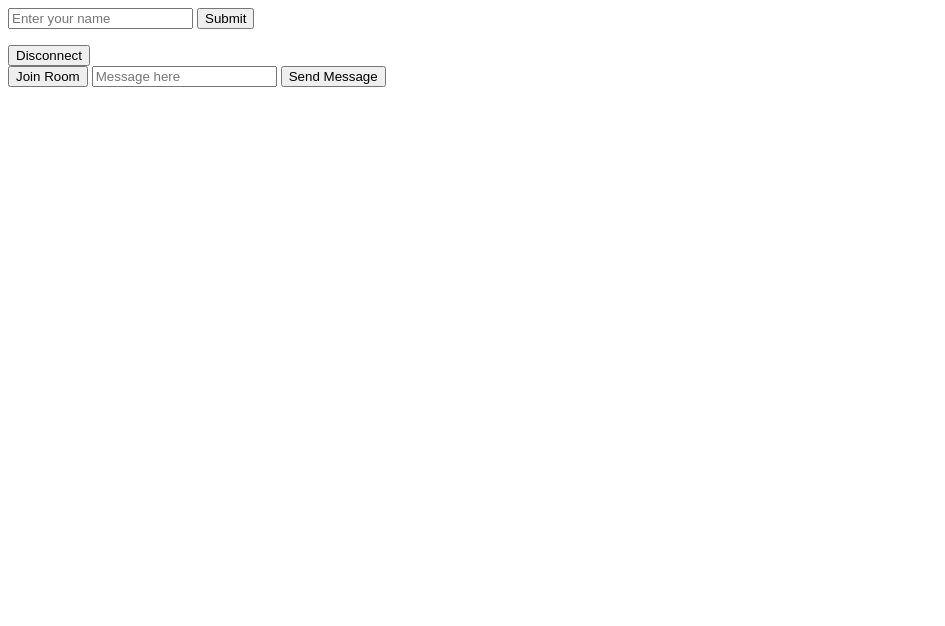
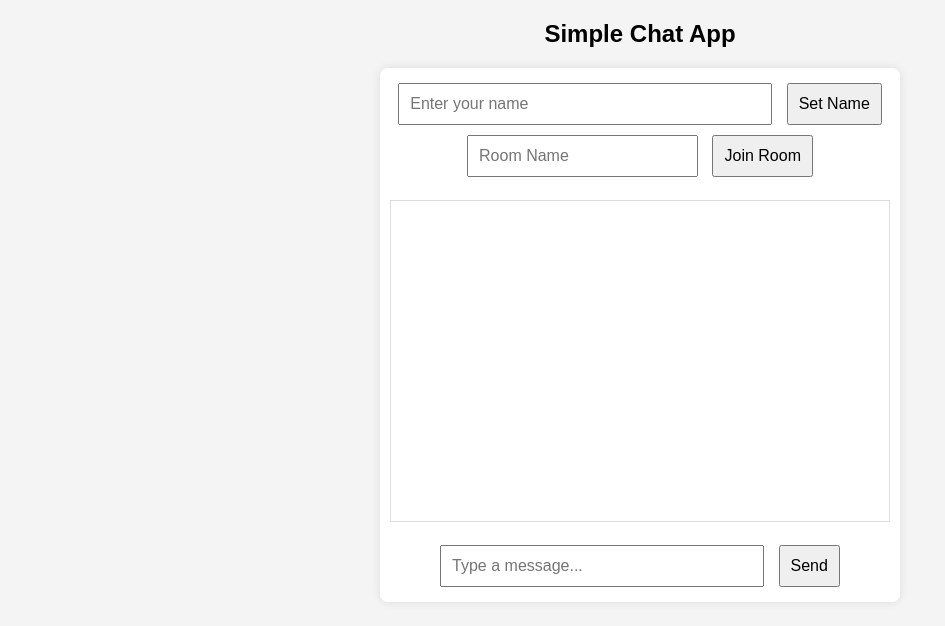
Before and after one commit to SIDHARTH20K4/Real-Time-communication, a website: page ind.html in a window 1280 px wide. Shown: the whole page, without its empty margins (0-945 px from the left). Drawn offline with nearby package versions, Linux system fonts and the light colour scheme; no server answers.

Commit message:
changed the ind.html file

```diff
--- a/ind.html
+++ b/ind.html
@@ -4,61 +4,127 @@
 <head>
     <meta charset="UTF-8">
     <meta name="viewport" content="width=device-width, initial-scale=1.0">
-    <title>Video Call App</title>
+    <title>Chat App</title>
+    <script src="/socket.io/socket.io.js"></script>
+    <style>
+        body {
+            font-family: Arial, sans-serif;
+            text-align: center;
+            background-color: #f4f4f4;
+        }
+
+        #chat-box {
+            width: 60%;
+            max-width: 500px;
+            margin: 20px auto;
+            background: white;
+            padding: 10px;
+            border-radius: 8px;
+            box-shadow: 0px 0px 10px rgba(0, 0, 0, 0.1);
+        }
+
+        #messages {
+            height: 300px;
+            overflow-y: scroll;
+            border: 1px solid #ddd;
+            padding: 10px;
+            text-align: left;
+        }
+
+        input,
+        button {
+            margin: 5px;
+            padding: 10px;
+            font-size: 16px;
+        }
+
+        #username {
+            width: 70%;
+        }
+
+        #message {
+            width: 60%;
+        }
+    </style>
 </head>
 
 <body>
-    <input type="text" id="nameInput" placeholder="Enter your name">
-    <button onclick="setUsername()">Submit</button>
-    <p id="output"></p>
+    <h2>Simple Chat App</h2>
 
-    <form id="form" action="">
-        <button id="toggle-btn">Disconnect</button>
-    </form>
+    <div id="chat-box">
+        <input type="text" id="username" placeholder="Enter your name">
+        <button onclick="setUsername()">Set Name</button>
 
-    <button id="join-btn">Join Room</button>
-    <input type="text" id="messageInput" placeholder="Message here">
-    <button onclick="sendMessage()">Send Message</button>
+        <br>
 
-    <script src="/socket.io/socket.io.js"></script>
+        <input type="text" id="room" placeholder="Room Name">
+        <button onclick="joinRoom()">Join Room</button>
+
+        <br><br>
+
+        <div id="messages"></div>
+
+        <br>
+
+        <input type="text" id="message" placeholder="Type a message...">
+        <button onclick="sendMessage()">Send</button>
+    </div>
+
     <script>
         const socket = io();
-        const toggleButton = document.getElementById('toggle-btn');
-        const joinButton = document.getElementById('join-btn');
+        let username = "";
 
+        // Function to set username
         function setUsername() {
-            const inputElement = document.getElementById("nameInput");
-            const username = inputElement.value.trim(); // Trim spaces
-
-            if (username) {
-                socket.emit('setUsername', username);
-                document.getElementById("output").innerText = "You entered: " + username;
-            } else {
-                alert("Please enter a valid name.");
+            const input = document.getElementById("username").value;
+            if (input.trim() !== "") {
+                username = input;
+                socket.emit("setUsername", username);
+                alert("Username set to: " + username);
             }
         }
 
-        toggleButton.addEventListener('click', (e) => {
-            e.preventDefault();
-            if (socket.connected) {
-                toggleButton.innerText = 'Connect';
-                socket.disconnect();
-            } else {
-                toggleButton.innerText = 'Disconnect';
-                socket.connect();
+        // Function to join a room
+        function joinRoom() {
+            const room = document.getElementById("room").value;
+            if (room.trim() !== "") {
+                socket.emit("connected to room", room);
+                alert("Joined room: " + room);
             }
+        }
+
+        // Function to send a message
+        function sendMessage() {
+            const messageInput = document.getElementById("message");
+            const message = messageInput.value;
+            if (message.trim() !== "") {
+                socket.emit("chat message", message);
+                messageInput.value = ""; // Clear input after sending
+            }
+        }
+
+        // Display messages received from server
+        socket.on("msg", (data) => {
+            const messagesDiv = document.getElementById("messages");
+            const newMessage = document.createElement("p");
+            newMessage.innerText = data;
+            messagesDiv.appendChild(newMessage);
+            messagesDiv.scrollTop = messagesDiv.scrollHeight; // Auto-scroll
         });
 
-        joinButton.addEventListener('click', () => {
-            socket.emit('connected to room', 'room1');
+        // Handle user disconnection
+        socket.on("userDisconnected", (socketId, disconnectedUser) => {
+            const messagesDiv = document.getElementById("messages");
+            const disconnectMsg = document.createElement("p");
+            disconnectMsg.style.color = "red";
+            disconnectMsg.innerText = `${disconnectedUser} disconnected`;
+            messagesDiv.appendChild(disconnectMsg);
         });
 
-        function sendMessage() {
-            const message = document.getElementById("messageInput").value.trim();
-            if (message) {
-                socket.emit('chat message', message);
-            }
-        }
+        // Confirm connection
+        socket.on("connected", (message) => {
+            console.log(message);
+        });
     </script>
 </body>
 
```
